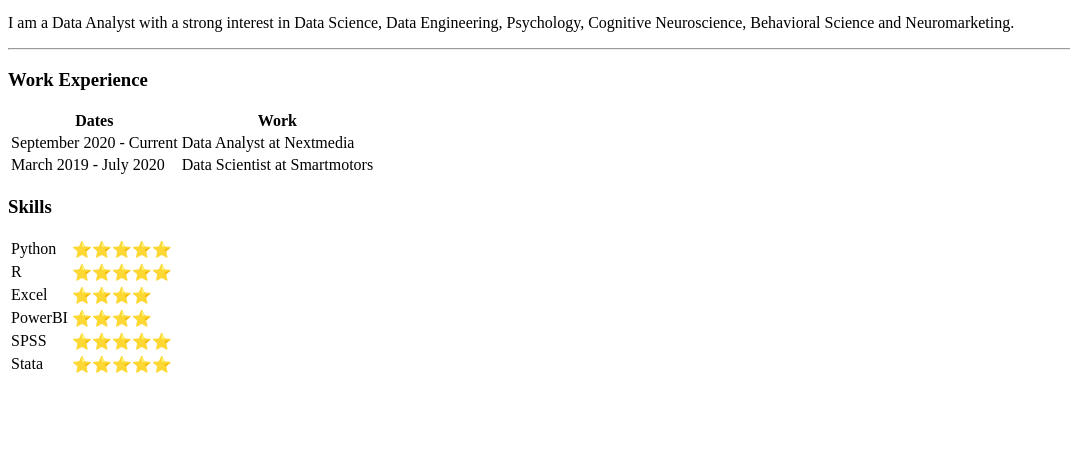
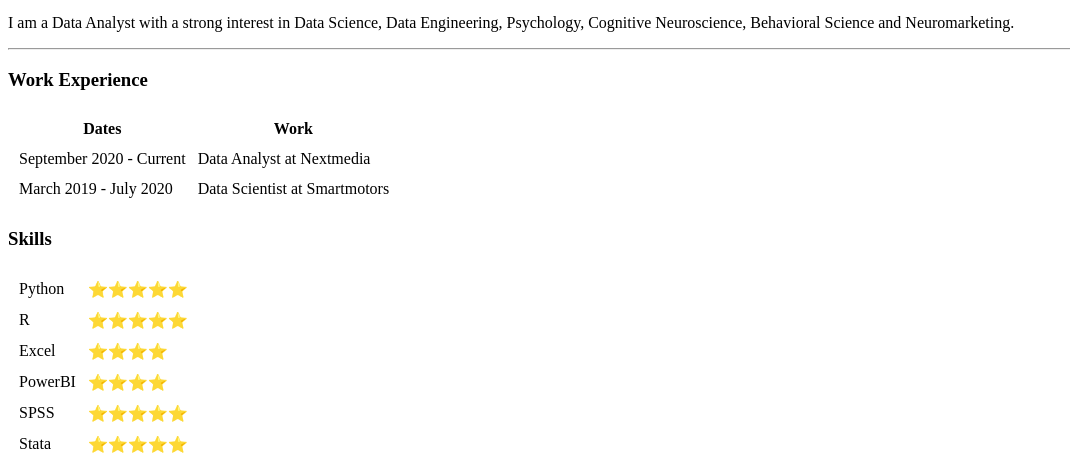
Before and after one commit to rubengura/Web-Development, a plain HTML site: page HTML - Personal Site/index.html in a window 1280 px wide. Shown: the part 412-885 px from the top of the page, without its empty margins (0-1070 px from the left). Before the commit the page ends 800 px from the top, so only its background shows below. Drawn offline with Linux system fonts and the light colour scheme.

Commit message:
Added space in tables.

```diff
--- a/HTML - Personal Site/index.html
+++ b/HTML - Personal Site/index.html
@@ -14,7 +14,7 @@
     Engineering, Psychology, Cognitive Neuroscience, Behavioral Science and Neuromarketing.</p>
   <hr>
   <h3>Work Experience</h3>
-  <table>
+  <table cellspacing=10>
     <thead>
       <tr>
         <th>Dates</th>
@@ -34,7 +34,7 @@
   </table>
 
   <h3>Skills</h3>
-  <table>
+  <table cellspacing=10>
     <tr>
       <td>Python</td>
       <td>⭐⭐⭐⭐⭐</td>
```
